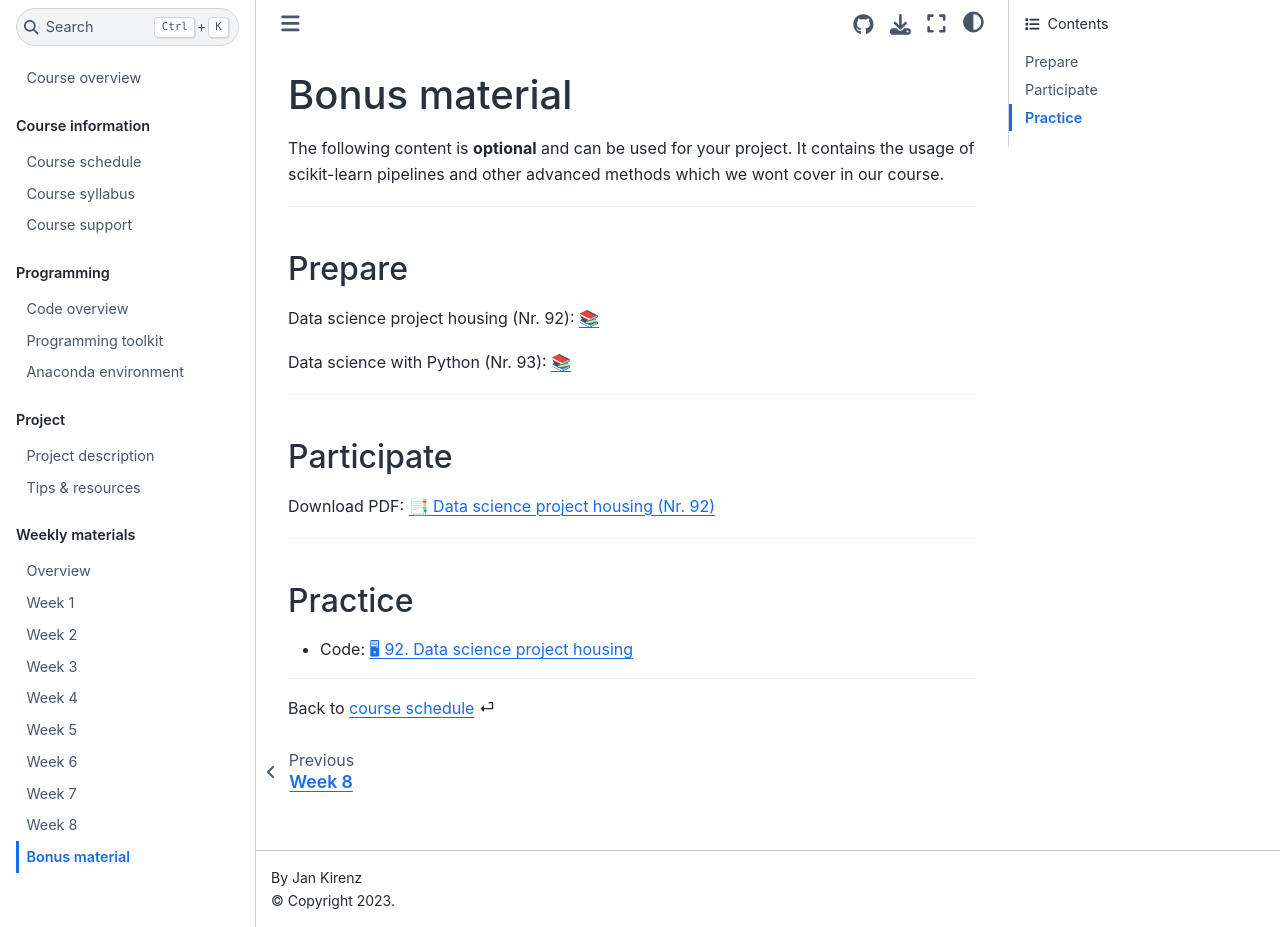
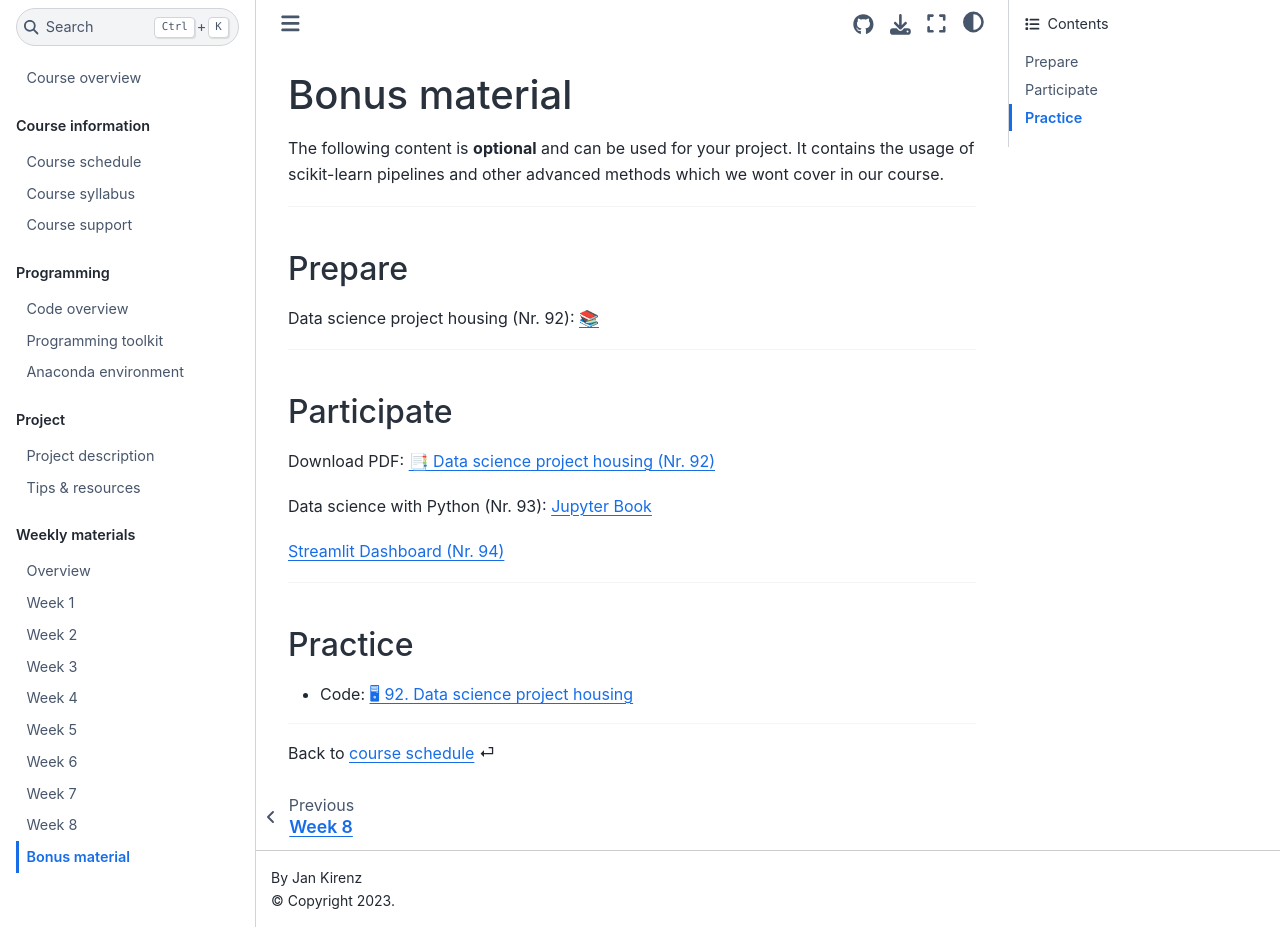
Before and after one commit to as-ws22/website, a Jupyter Book: the page built from weeks/week9.md, in a window 1280 px wide and 927 px high. Built offline with Jupyter Book 1.0.4 settings and Sphinx 7.4.7 and the Sphinx Book theme 1.1.4, drawn with Linux system fonts in a browser that asks for light colours; comment, search, counter and statistics services are not loaded.

Commit message:
Update week9.md

```diff
--- a/weeks/week9.md
+++ b/weeks/week9.md
@@ -21,6 +20,13 @@
 
 
 Download PDF: [📑 Data science project housing (Nr. 92)](https://docs.google.com/presentation/d/1LXZTBUupzfc8XR1xR98194MAQvdKb4cbYvqOcOrs62A/export/pdf)
+
+
+Data science with Python (Nr. 93): [Jupyter Book](https://kirenz.github.io/ds-python/docs/intro.html)
+
+
+[Streamlit Dashboard (Nr. 94)](https://github.com/kirenz/streamlit-app)
+
 
 
 
```
Also changed, not shown: other parts of weeks/week9.md (+0 -1 lines).
